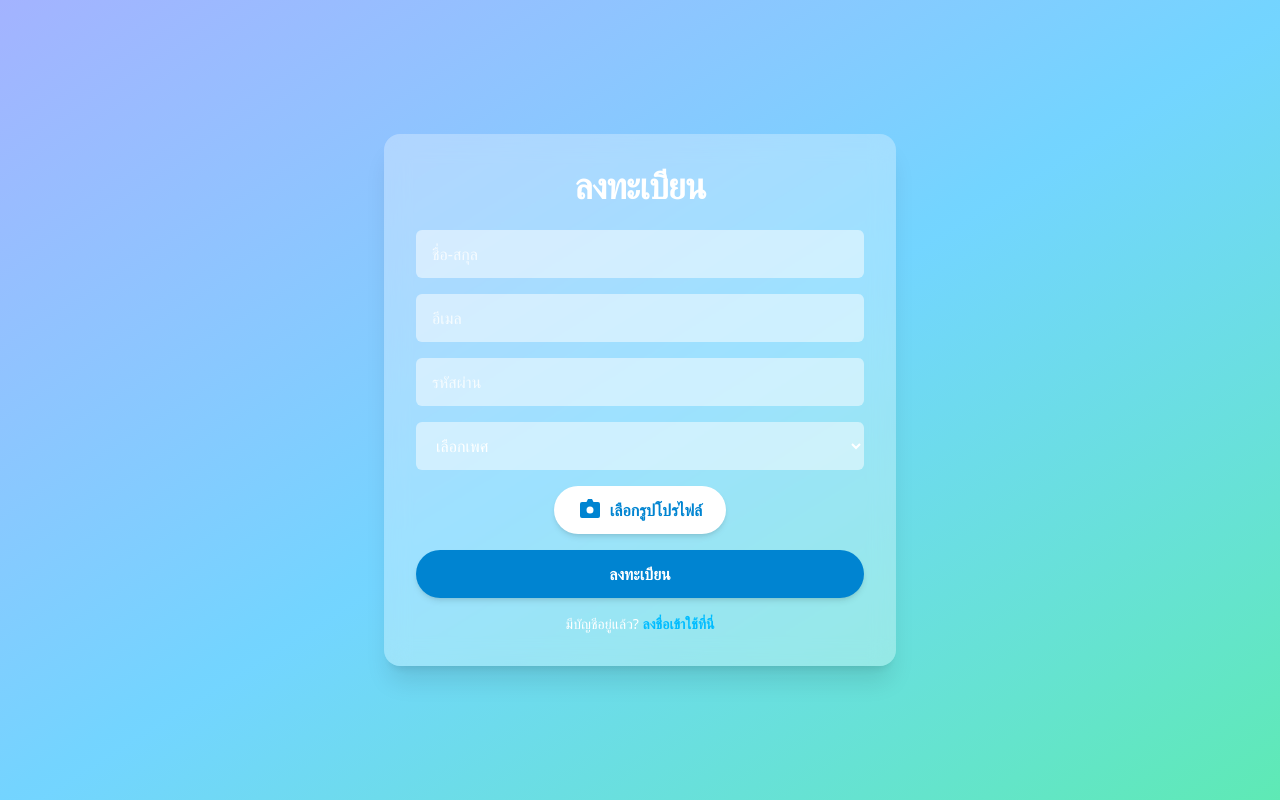
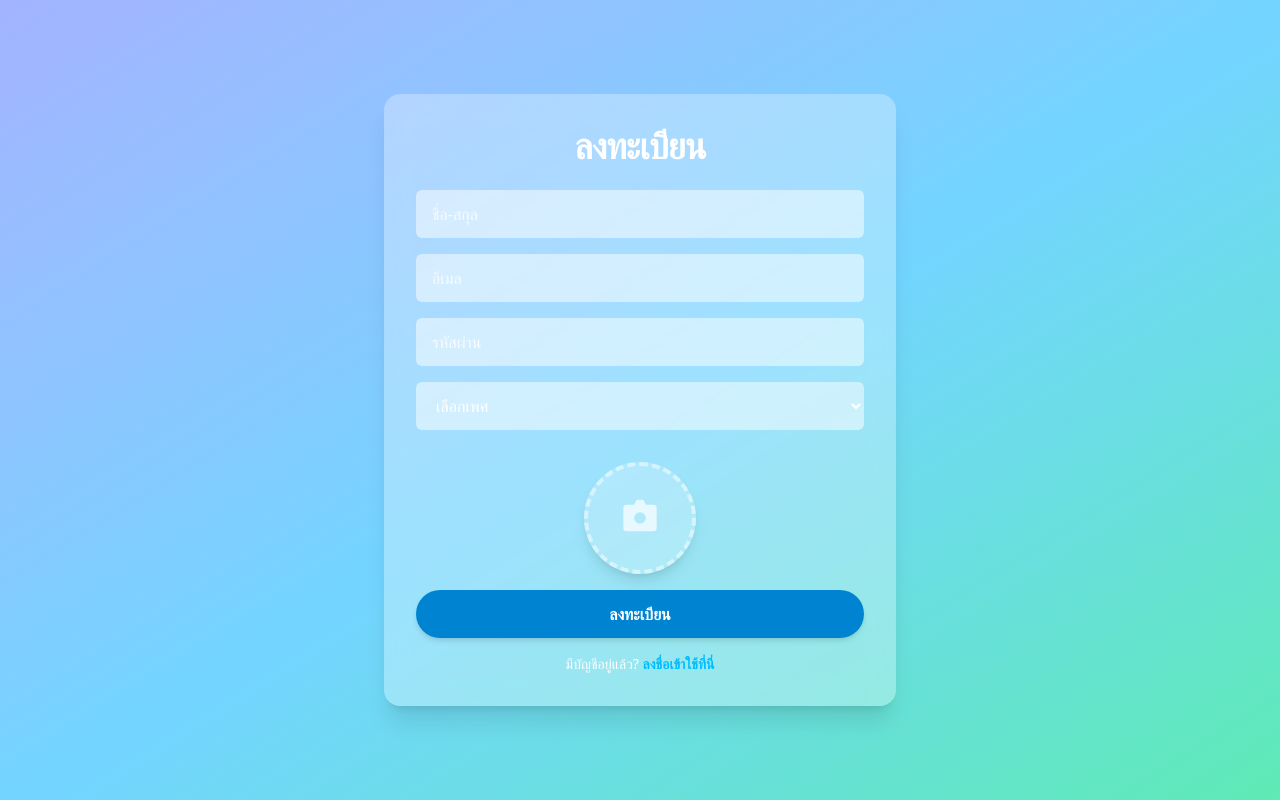
Before and after one commit to Dusit65/next-foodtracker-app, a Next.js app: page /register in a window 1280 px wide. Built offline with nearby package versions, Linux system fonts and the light colour scheme.

Commit message:
Add preview Img

```diff
--- a/app/register/page.tsx
+++ b/app/register/page.tsx
@@ -1,5 +1,5 @@
-"use-client"
-import React, {  } from 'react';
+"use client";
+import React, { useState } from 'react';
 
 /**
  * A functional component for the registration page of the Food Tracker application.
@@ -7,9 +7,40 @@ import React, {  } from 'react';
  * @returns {JSX.Element} The Register page component.
  */
 const RegisterPage = () => {
+  const [fullName, setFullName] = useState('');
+  const [email, setEmail] = useState('');
+  const [password, setPassword] = useState('');
+  const [gender, setGender] = useState('');
+  const [imagePreview, setImagePreview] = useState<string | null>(null);
 
+  /**
+   * Handles the form submission for user registration.
+   *
+   * @param {React.FormEvent<HTMLFormElement>} e - The form event.
+   */
+  const handleRegister = (e: React.FormEvent<HTMLFormElement>) => {
+    e.preventDefault();
+    // เพิ่ม logic สำหรับการลงทะเบียน เช่น การเรียก API
+    console.log('ลงทะเบียน:', { fullName, email, password, gender, imagePreview });
+  };
 
-
+  /**
+   * Handles the file input change and sets the image preview.
+   *
+   * @param {React.ChangeEvent<HTMLInputElement>} e - The input file change event.
+   */
+  const handleImageChange = (e: React.ChangeEvent<HTMLInputElement>) => {
+    const file = e.target.files?.[0];
+    if (file) {
+      const reader = new FileReader();
+      reader.onloadend = () => {
+        setImagePreview(reader.result as string);
+      };
+      reader.readAsDataURL(file);
+    } else {
+      setImagePreview(null);
+    }
+  };
 
   return (
     <main className="flex min-h-screen flex-col items-center justify-center bg-gradient-to-br from-indigo-300 via-sky-300 to-emerald-300 p-4 font-sans text-center text-white">
@@ -17,31 +48,31 @@ const RegisterPage = () => {
         <h1 className="mb-6 text-3xl font-extrabold tracking-tight text-white sm:text-4xl">
           ลงทะเบียน
         </h1>
-        <form  className="w-full space-y-4">
+        <form onSubmit={handleRegister} className="w-full space-y-4">
           <input
             type="text"
             placeholder="ชื่อ-สกุล"
-            // value={fullName}
-            // onChange={(e) => setFullName(e.target.value)}
+            value={fullName}
+            onChange={(e) => setFullName(e.target.value)}
             className="w-full rounded-md border-0 bg-white/50 px-4 py-3 font-medium text-white placeholder-white/80 transition duration-300 focus:outline-none focus:ring-2 focus:ring-sky-500"
           />
           <input
             type="email"
             placeholder="อีเมล"
-            // value={email}
-            // onChange={(e) => setEmail(e.target.value)}
+            value={email}
+            onChange={(e) => setEmail(e.target.value)}
             className="w-full rounded-md border-0 bg-white/50 px-4 py-3 font-medium text-white placeholder-white/80 transition duration-300 focus:outline-none focus:ring-2 focus:ring-sky-500"
           />
           <input
             type="password"
             placeholder="รหัสผ่าน"
-            // value={password}
-            // onChange={(e) => setPassword(e.target.value)}
+            value={password}
+            onChange={(e) => setPassword(e.target.value)}
             className="w-full rounded-md border-0 bg-white/50 px-4 py-3 font-medium text-white placeholder-white/80 transition duration-300 focus:outline-none focus:ring-2 focus:ring-sky-500"
           />
           <select
-            // value={gender}
-            // onChange={(e) => setGender(e.target.value)}
+            value={gender}
+            onChange={(e) => setGender(e.target.value)}
             className="w-full rounded-md border-0 bg-white/50 px-4 py-3 font-medium text-white placeholder-white/80 transition duration-300 focus:outline-none focus:ring-2 focus:ring-sky-500"
           >
             <option value="">เลือกเพศ</option>
@@ -50,23 +81,19 @@ const RegisterPage = () => {
             <option value="other">อื่นๆ</option>
           </select>
 
-          {/* {imagePreview && (
-            <div className="my-4 flex justify-center">
-              <img src={imagePreview} alt="Profile Preview" className="h-28 w-28 rounded-full border-4 border-white object-cover shadow-lg" />
-            </div>
-          )} */}
-
-          <div className="flex w-full items-center justify-center">
+          <div className="my-4 flex items-center justify-center">
             <label htmlFor="file-upload" className="cursor-pointer">
-              {/* เปลี่ยน span ข้อความเป็น icon SVG และข้อความ */}
-              <span className="block w-full transform rounded-full bg-white px-6 py-3 font-semibold text-sky-600 shadow-md transition duration-300 ease-in-out hover:scale-105 hover:bg-sky-50 flex items-center justify-center">
-                {/* SVG icon for camera */}
-                <svg xmlns="http://www.w3.org/2000/svg" viewBox="0 0 24 24" fill="currentColor" className="mr-2 h-6 w-6">
-                  <path d="M4 4h4.5l1.5-3h4l1.5 3H20a2 2 0 012 2v12a2 2 0 01-2 2H4a2 2 0 01-2-2V6a2 2 0 012-2zm8 11.5a3.5 3.5 0 100-7 3.5 3.5 0 000 7z"/>
-                </svg>
-                <span>เลือกรูปโปรไฟล์</span>
-              </span>
-              <input id="file-upload" type="file" className="hidden" accept="image/*"  />
+              {imagePreview ? (
+                <img src={imagePreview} alt="Profile Preview" className="h-28 w-28 rounded-full border-4 border-white object-cover shadow-lg" />
+              ) : (
+                <div className="flex h-28 w-28 items-center justify-center rounded-full border-4 border-dashed border-white/50 bg-white/20 text-white shadow-lg">
+                  {/* SVG icon for camera */}
+                  <svg xmlns="http://www.w3.org/2000/svg" viewBox="0 0 24 24" fill="currentColor" className="h-10 w-10 opacity-70">
+                    <path d="M4 4h4.5l1.5-3h4l1.5 3H20a2 2 0 012 2v12a2 2 0 01-2 2H4a2 2 0 01-2-2V6a2 2 0 012-2zm8 11.5a3.5 3.5 0 100-7 3.5 3.5 0 000 7z"/>
+                  </svg>
+                </div>
+              )}
+              <input id="file-upload" type="file" className="hidden" accept="image/*" onChange={handleImageChange} />
             </label>
           </div>
 
```
